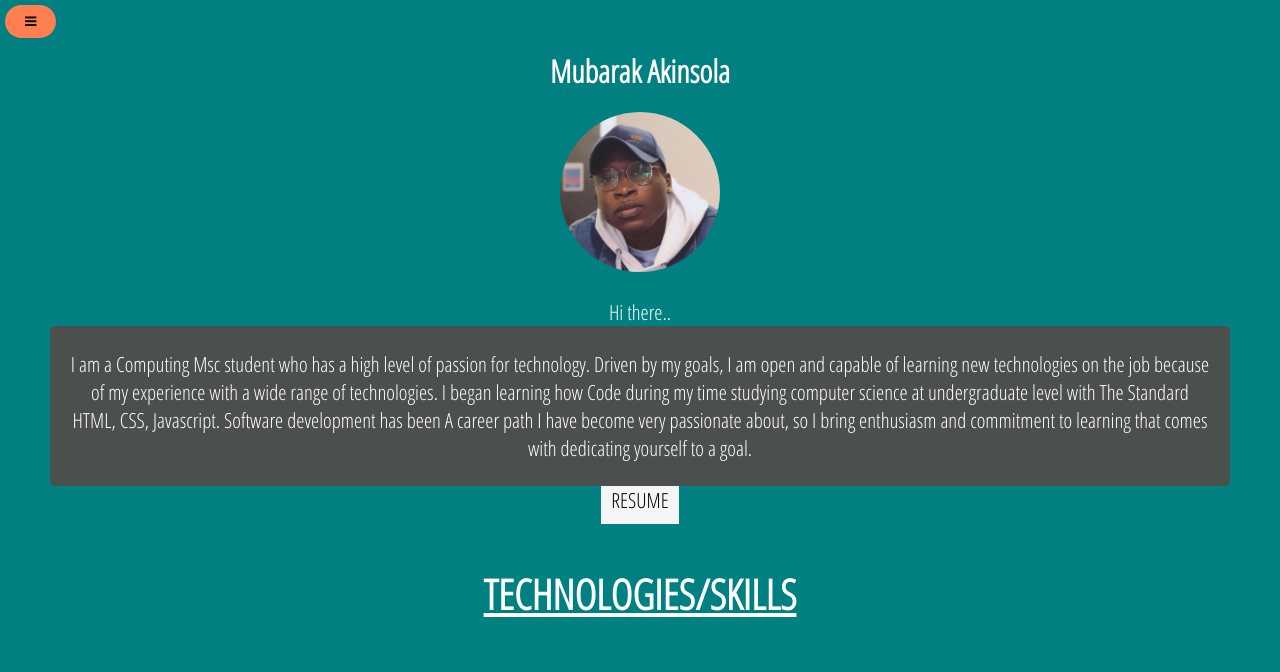
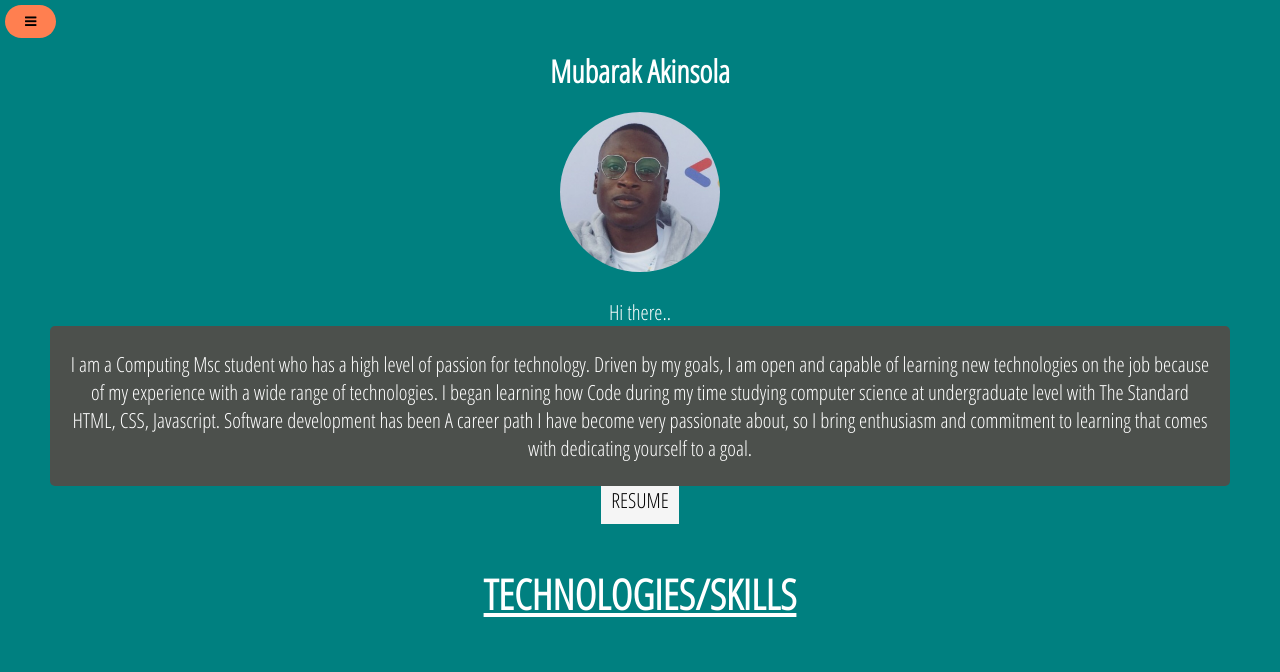
Before and after one commit to Mubby09/new-portfolio-website, a plain HTML site: page index.htm in a window 1280 px wide. Shown: the top 672 px of the page. Drawn offline with nearby package versions, Linux system fonts and the light colour scheme; files whose address does not match are found by name.

Commit message:
changes made to picture

```diff
--- a/index.htm
+++ b/index.htm
@@ -18,7 +18,7 @@
             <i class="fa fa-bars"></i>
         </button>
         <h2 id="about">Mubarak Akinsola</h2>
-        <img class="my-image" src="./images/image0 (3).jpeg" alt="image" /> <br />
+        <img class="my-image" src="./images/image0 (5).jpeg" alt="image" /> <br />
         <span>Hi there..</span>
         <p data-aos="fade-down" data-aos-easing="linear" data-aos-duration="1000" class="self">
             I am a Computing Msc student who has a high level of passion for technology. Driven by my goals, I am open
```
Also changed, not shown: images/image0 (5).jpeg (added).
